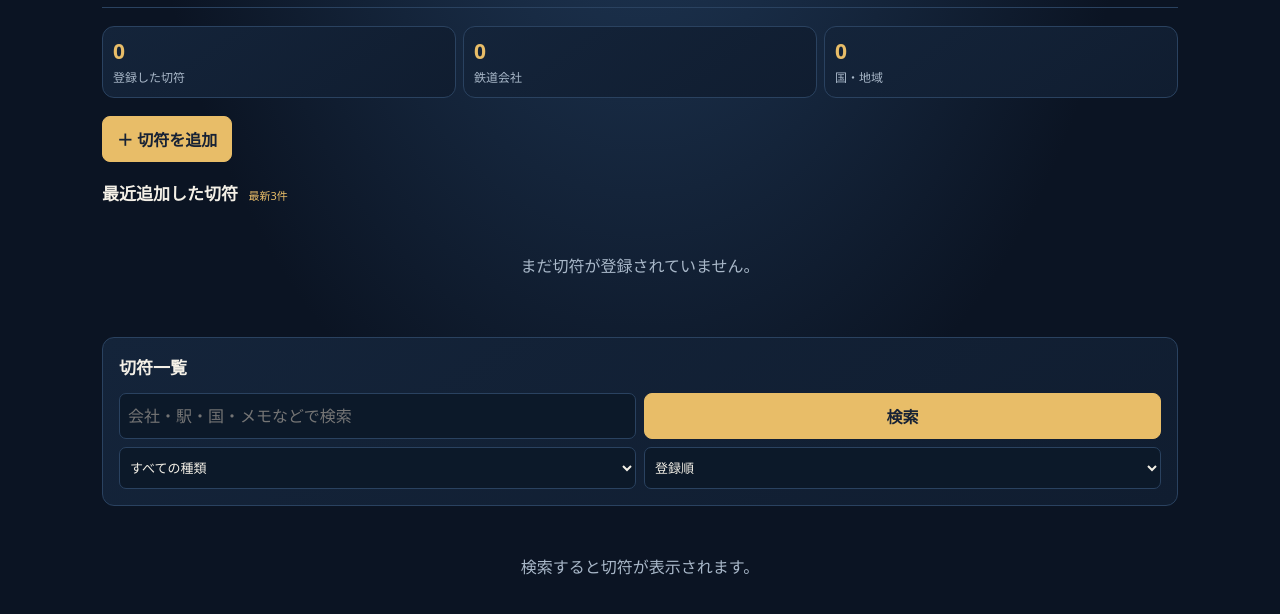
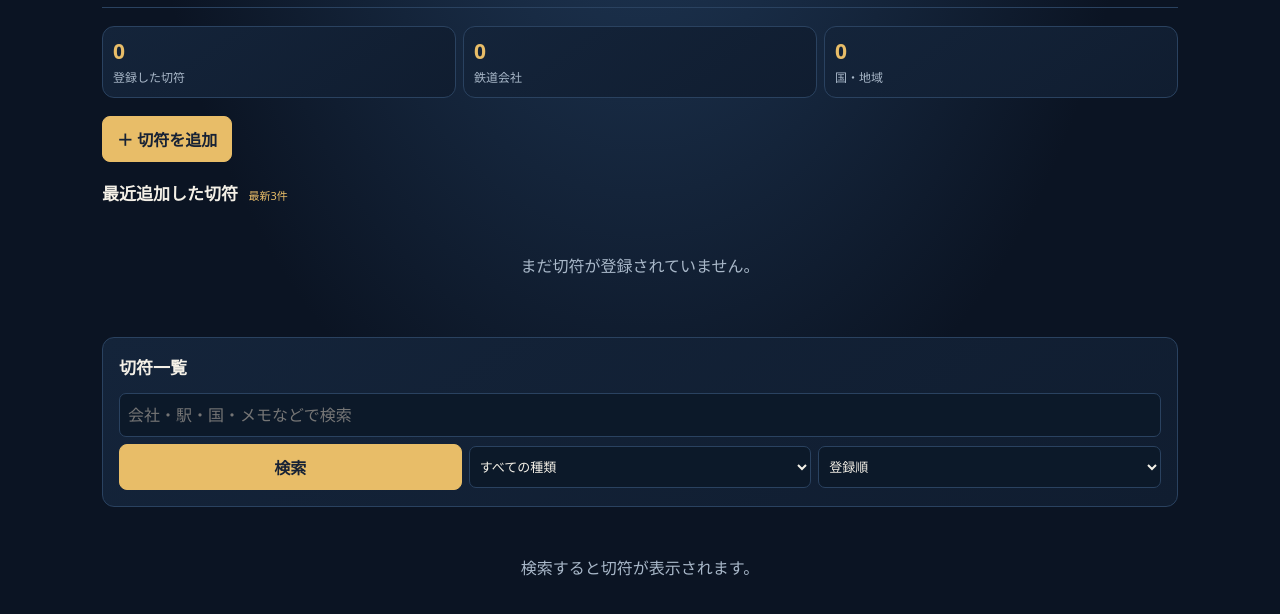
Before and after one commit to JY05haruto/ticket-management, a plain HTML site: page index.html in a window 1280 px wide. Shown: the part 86-700 px from the top of the page. Drawn offline with Linux system fonts and the light colour scheme.

Commit message:
Place search controls below search field

```diff
--- a/index.html
+++ b/index.html
@@ -61,6 +61,14 @@ h1{font-size:18px}
 @media(max-width:360px){.filters{grid-template-columns:minmax(0,1.6fr) auto minmax(0,.9fr) minmax(0,.9fr)}.filters select{font-size:10px;padding-left:1px;padding-right:1px}.filters .btn{font-size:11px;padding-left:5px;padding-right:5px}}
 html,body{min-height:100%;padding-top:env(safe-area-inset-top)}
 .app{padding-bottom:max(35px,env(safe-area-inset-bottom))}
+
+/* Put search input on its own row, with search/type/sort controls below it. */
+.filters{display:grid;grid-template-columns:repeat(3,minmax(0,1fr));gap:7px;align-items:center}
+.filters input{grid-column:1/-1;min-width:0}
+.filters .btn,.filters select{min-width:0;width:100%}
+@media(max-width:600px){.filters{grid-template-columns:repeat(3,minmax(0,1fr));gap:6px}.filters input{grid-column:1/-1}.filters .btn{padding:9px 6px;font-size:12px}.filters select{padding:9px 4px;font-size:11px}}
+@media(max-width:360px){.filters{grid-template-columns:repeat(3,minmax(0,1fr))}.filters .btn{font-size:11px;padding-left:3px;padding-right:3px}.filters select{font-size:10px;padding-left:2px;padding-right:2px}}
+
 </style>
 </head>
 <body>
```
